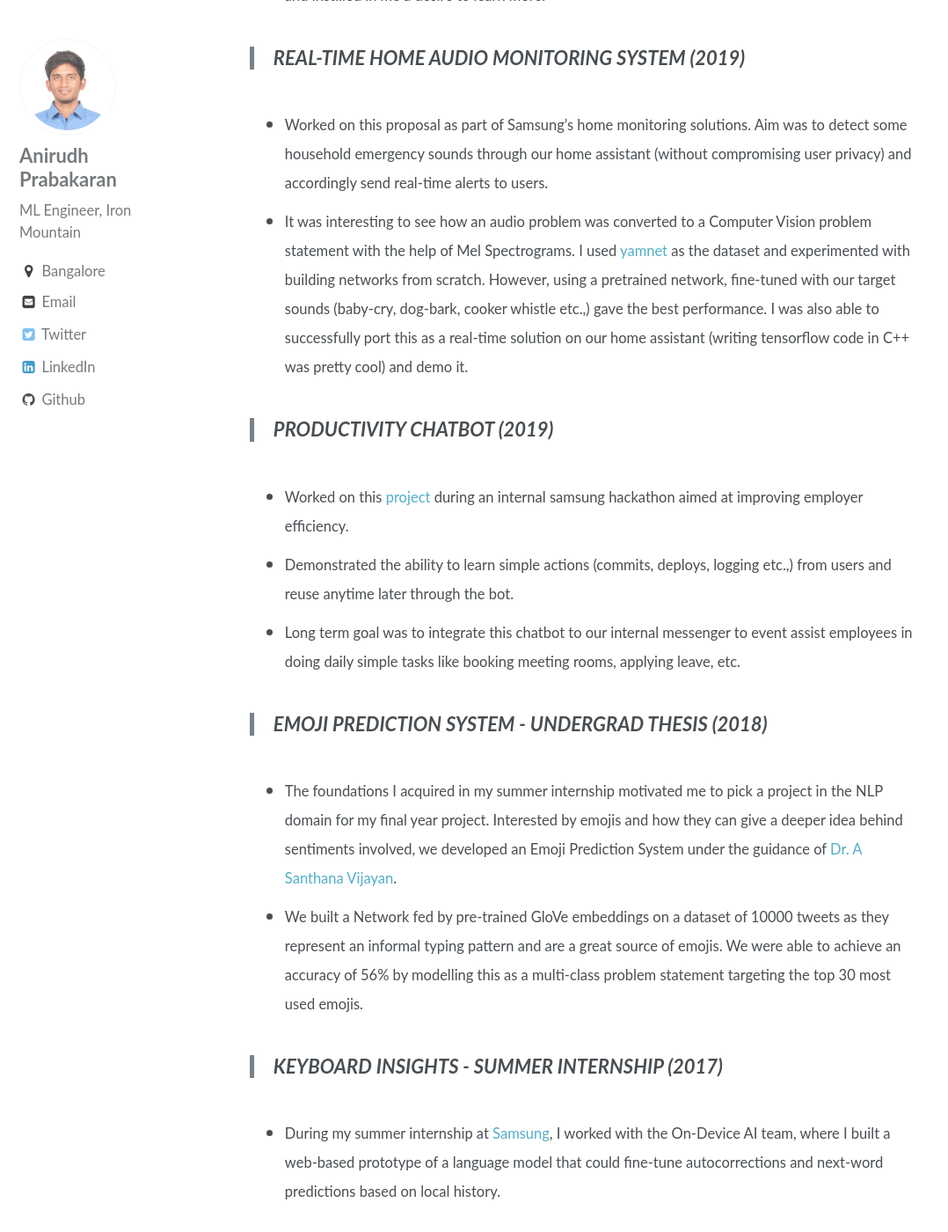
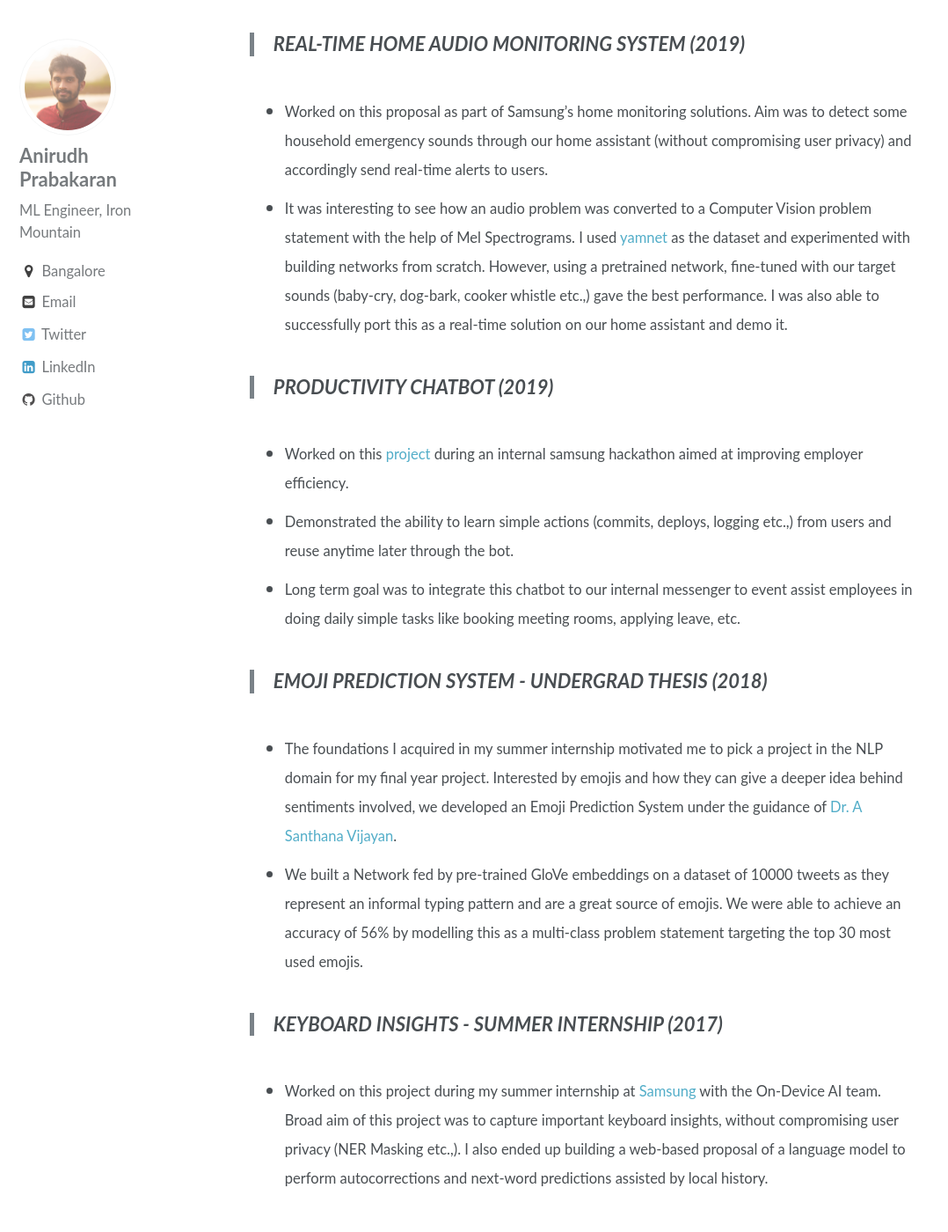
Before and after one commit to Anirudh58/Anirudh58.github.io, a Jekyll site: the page built from _pages/projects.md, in a window 1280 px wide and 1400 px high, scrolled down 1334 px. Shown: the whole window at 88% size, without its empty margins (0-1078 px from the left). Built offline with Jekyll 4.4.1, drawn with Linux system fonts in a browser that asks for light colours; some of the changed text lies outside the part shown.

```diff
--- a/_pages/projects.md
+++ b/_pages/projects.md
@@ -24,16 +24,16 @@ excerpt: "Some recent projects in chronological order"
 - <small> Hope to find inspiration/time to work on some major improvements (scaling to any user environment, reducing latency, maybe even building a simple mobile app?). You can check out the project [here](https://github.com/Anirudh58/subway_surfer) and maybe even issue PRs or send suggestions. </small>
 
 
-> ### DETECTING ANOMALOUS CONTENT FROM SURVEILLANCE VIDEOS (2019)
+> ### ANOMALOUS CONTENT FROM SURVEILLANCE VIDEOS (2019)
 
 - <small> We used Facebook's [C3D](https://research.fb.com/blog/2014/12/c3d-generic-features-for-video-analysis/) to extract spatiotemporal features from videos taken from the [UCF-Crimes dataset](https://webpages.uncc.edu/cchen62/dataset.html) and fed them to a multi-input CNN. Modeling it as a multi-classification problem didn't give great results due to very limited training set, however, the model was able to sufficiently correlate highly anomalous segments of a video with high regression scores. </small>
-<small> This [publication](https://ieeexplore.ieee.org/document/9092161) was accepted and presented at ICinPro-2019. This being my first research project, helped me learn a lot of cool stuff. I also realized the immense complexity/scope in the domain of video understanding and instilled in me a desire to learn more. </small>
+- <small> This [publication](https://ieeexplore.ieee.org/document/9092161) was accepted and presented at ICinPro-2019. This being my first research project, helped me learn a lot of cool stuff. I also realized the immense complexity/scope in the domain of video understanding and instilled in me a desire to learn more. </small>
 
 
 > ### REAL-TIME HOME AUDIO MONITORING SYSTEM (2019)
 
 - <small> Worked on this proposal as part of Samsung's home monitoring solutions. Aim was to detect some household emergency sounds through our home assistant (without compromising user privacy) and accordingly send real-time alerts to users.  </small>
-- <small> It was interesting to see how an audio problem was converted to a Computer Vision problem statement with the help of Mel Spectrograms. I used [yamnet](https://github.com/tensorflow/models/tree/master/research/audioset/yamnet) as the dataset and experimented with building networks from scratch. However, using a pretrained network, fine-tuned with our target sounds (baby-cry, dog-bark, cooker whistle etc.,) gave the best performance. I was also able to successfully port this as a real-time solution on our home assistant (writing tensorflow code in C++ was pretty cool) and demo it. </small>
+- <small> It was interesting to see how an audio problem was converted to a Computer Vision problem statement with the help of Mel Spectrograms. I used [yamnet](https://github.com/tensorflow/models/tree/master/research/audioset/yamnet) as the dataset and experimented with building networks from scratch. However, using a pretrained network, fine-tuned with our target sounds (baby-cry, dog-bark, cooker whistle etc.,) gave the best performance. I was also able to successfully port this as a real-time solution on our home assistant and demo it. </small>
 
 
 > ### PRODUCTIVITY CHATBOT (2019)
@@ -51,4 +51,4 @@ excerpt: "Some recent projects in chronological order"
 
 > ### KEYBOARD INSIGHTS - SUMMER INTERNSHIP (2017)
 
-- <small> During my summer internship at [Samsung](https://research.samsung.com/sri-b), I worked with the On-Device AI team, where I built a web-based prototype of a language model that could fine-tune autocorrections and next-word predictions based on local history. </small>
+- <small> Worked on this project during my summer internship at [Samsung](https://research.samsung.com/sri-b) with the On-Device AI team. Broad aim of this project was to capture important keyboard insights, without compromising user privacy (NER Masking etc.,). I also ended up building a web-based proposal of a language model to perform autocorrections and next-word predictions assisted by local history. </small>
```
Also changed, not shown: _pages/home.md (+3 -3 lines), assets/images/anip.jpg.
